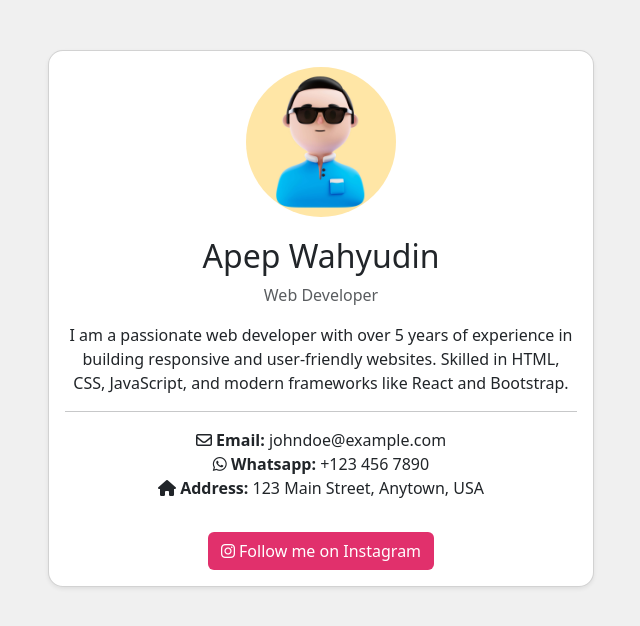
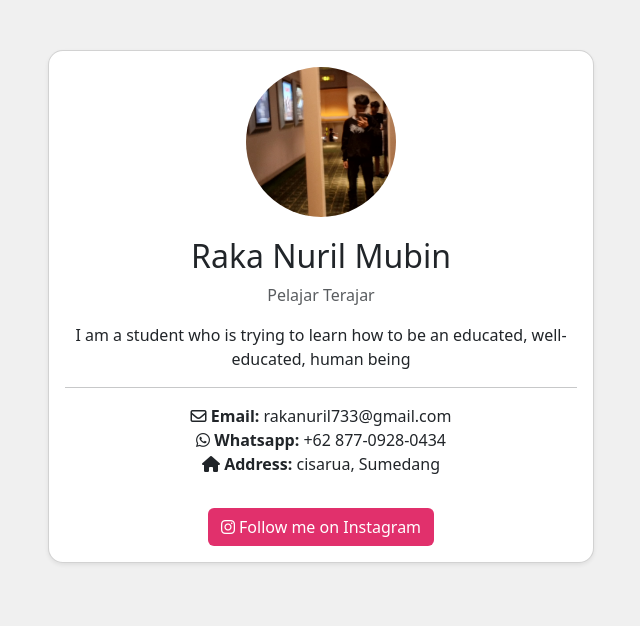
Before and after one commit to RakaGanteng27/ta_Raka-Nuril_X4, a plain HTML site: page index.html in a window 1280 px wide. Shown: the whole page, without its empty margins (319-959 px from the left). Drawn offline with nearby package versions, Linux system fonts and the light colour scheme.

Commit message:
Update index.html

```diff
--- a/index.html
+++ b/index.html
@@ -14,18 +14,18 @@
             <div class="col-md-6">
                 <div class="card shadow-sm">
                     <div class="card-body text-center">
-                        <img src="avatar.jpg" alt="Profile Image" class="profile-img">
-                        <h2>Apep Wahyudin</h2>
-                        <p class="text-muted">Web Developer</p>
-                        <p>I am a passionate web developer with over 5 years of experience in building responsive and user-friendly websites. Skilled in HTML, CSS, JavaScript, and modern frameworks like React and Bootstrap.
+                        <img src="IMG-20240914-WA1021.jpg" alt="Profile Image" class="profile-img">
+                        <h2>Raka Nuril Mubin</h2>
+                        <p class="text-muted">Pelajar Terajar</p>
+                        <p> I am a student who is trying to learn how to be an educated, well-educated, human being
                         </p>
                         <hr>
                         <ul class="list-unstyled">
-                            <li><i class="fa-regular fa-envelope"></i> <strong>Email:</strong> johndoe@example.com</li>
-                            <li><i class="fa-brands fa-whatsapp"></i> <strong>Whatsapp:</strong> +123 456 7890</li>
-                            <li><i class="fa-solid fa-house"></i> <strong>Address:</strong> 123 Main Street, Anytown, USA</li>
+                            <li><i class="fa-regular fa-envelope"></i> <strong>Email:</strong> rakanuril733@gmail.com</li>
+                            <li><i class="fa-brands fa-whatsapp"></i> <strong>Whatsapp:</strong> +62 877-0928-0434</li>
+                            <li><i class="fa-solid fa-house"></i> <strong>Address:</strong> cisarua, Sumedang </li>
                         </ul>
-                        <a href="https://www.instagram.com/sebuahsemangat" target="_blank" class="btn btn-instagram mt-3">
+                        <a href="https://www.instagram.com/rakaanrll/profilecard/?igsh=b2hwaTBpbnE5amZ4" target="_blank" class="btn btn-instagram mt-3">
                             <i class="fab fa-instagram"></i> Follow me on Instagram
                         </a>
                     </div>
```
